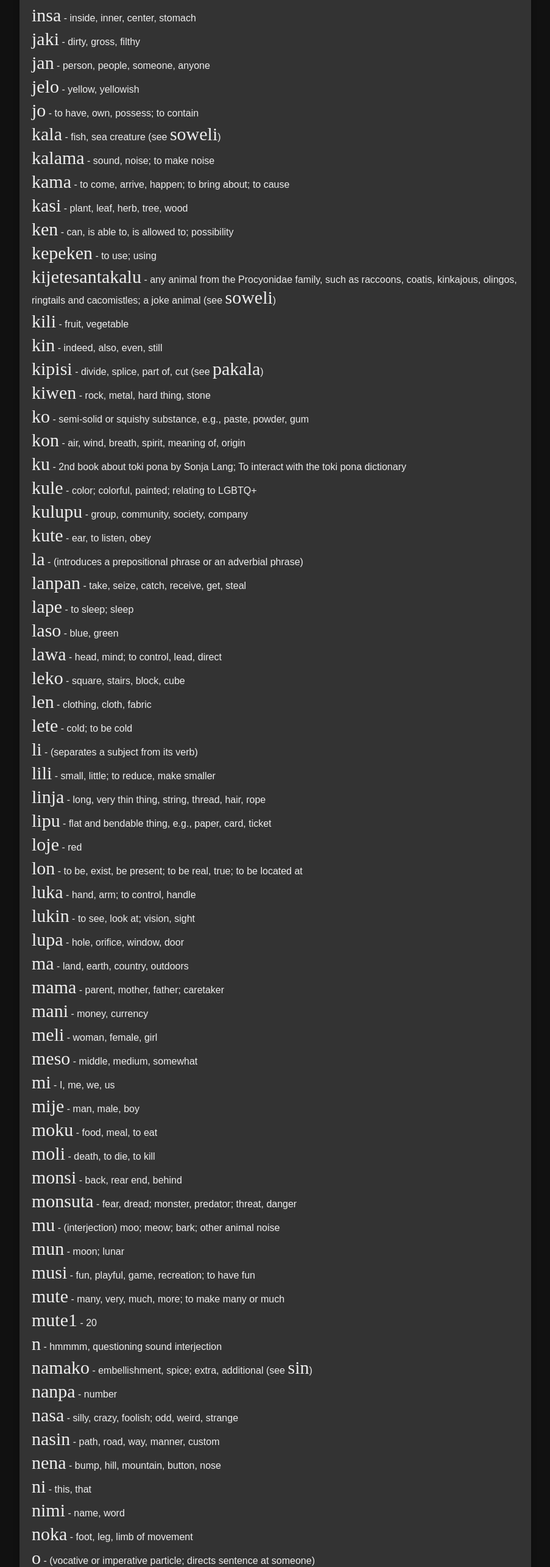
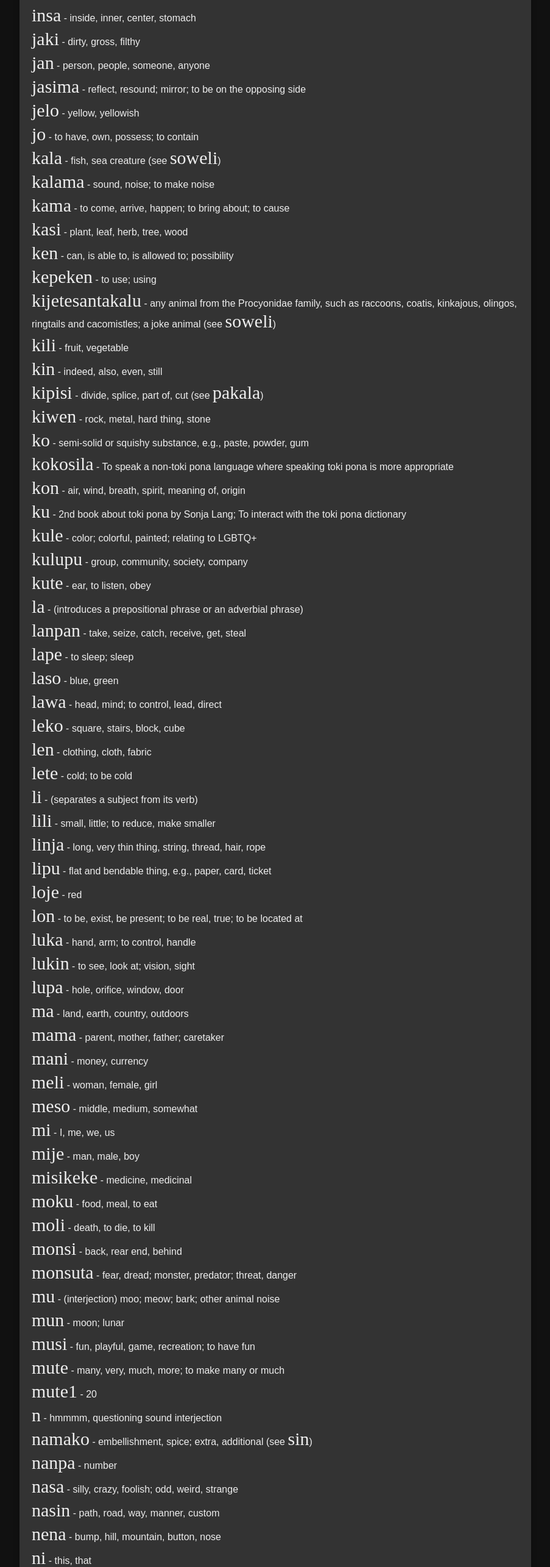
Before and after one commit to ilo-sona/ilo-sona.github.io, a plain HTML site: page kulupu-nimi.html in a window 1280 px wide. Shown: the part 961-3531 px from the top of the page at 61% size, without its empty margins (188-1091 px from the left). Drawn offline with Linux system fonts and the light colour scheme; a web font is replaced by a local one.

Commit message:
Update kulupu-nimi.html

```diff
--- a/kulupu-nimi.html
+++ b/kulupu-nimi.html
@@ -114,6 +114,7 @@
 <li><strong>insa</strong> - inside, inner, center, stomach</li>
 <li><strong>jaki</strong> - dirty, gross, filthy</li>
 <li><strong>jan</strong> - person, people, someone, anyone</li>
+<li><strong>jasima</strong> - reflect, resound; mirror; to be on the opposing side</li>
 <li><strong>jelo</strong> - yellow, yellowish</li>
 <li><strong>jo</strong> - to have, own, possess; to contain</li>
 <li><strong>kala</strong> - fish, sea creature (see <strong>soweli</strong>)</li>
@@ -128,6 +129,7 @@
 <li><strong>kipisi</strong> - divide, splice, part of, cut (see <strong>pakala</strong>)</li>
 <li><strong>kiwen</strong> - rock, metal, hard thing, stone</li>
 <li><strong>ko</strong> - semi-solid or squishy substance, e.g., paste, powder, gum</li>
+<li><strong>kokosila</strong> - To speak a non-toki pona language where speaking toki pona is more appropriate</li>
 <li><strong>kon</strong> - air, wind, breath, spirit, meaning of, origin</li>
 <li><strong>ku</strong> - 2nd book about toki pona by Sonja Lang; To interact with the toki pona dictionary</li>
 <li><strong>kule</strong> - color; colorful, painted; relating to LGBTQ+</li>
@@ -157,6 +159,7 @@
 <li><strong>meso</strong> - middle, medium, somewhat</li>
 <li><strong>mi</strong> - I, me, we, us</li>
 <li><strong>mije</strong> - man, male, boy</li>
+<li><strong>misikeke</strong> - medicine, medicinal</li>
 <li><strong>moku</strong> - food, meal, to eat</li>
 <li><strong>moli</strong> - death, to die, to kill</li>
 <li><strong>monsi</strong> - back, rear end, behind</li>
@@ -205,6 +208,7 @@
 <li><strong>sina</strong> - you</li>
 <li><strong>sinpin</strong> - front, foremost, wall</li>
 <li><strong>sitelen</strong> - picture, image, representation, to draw</li>
+<li><strong>soko</strong> - fungus, fungal</li>
 <li><strong>sona</strong> - knowledge, wisdom</li>
 <li><strong>soweli</strong> - animal, especially land mammal, especially terrestrial</li>
 <li><strong>su</strong> - The wonderful wizard of oz in toki pona; To interact with the wonderful wizard of oz in toki pona</li>
```
